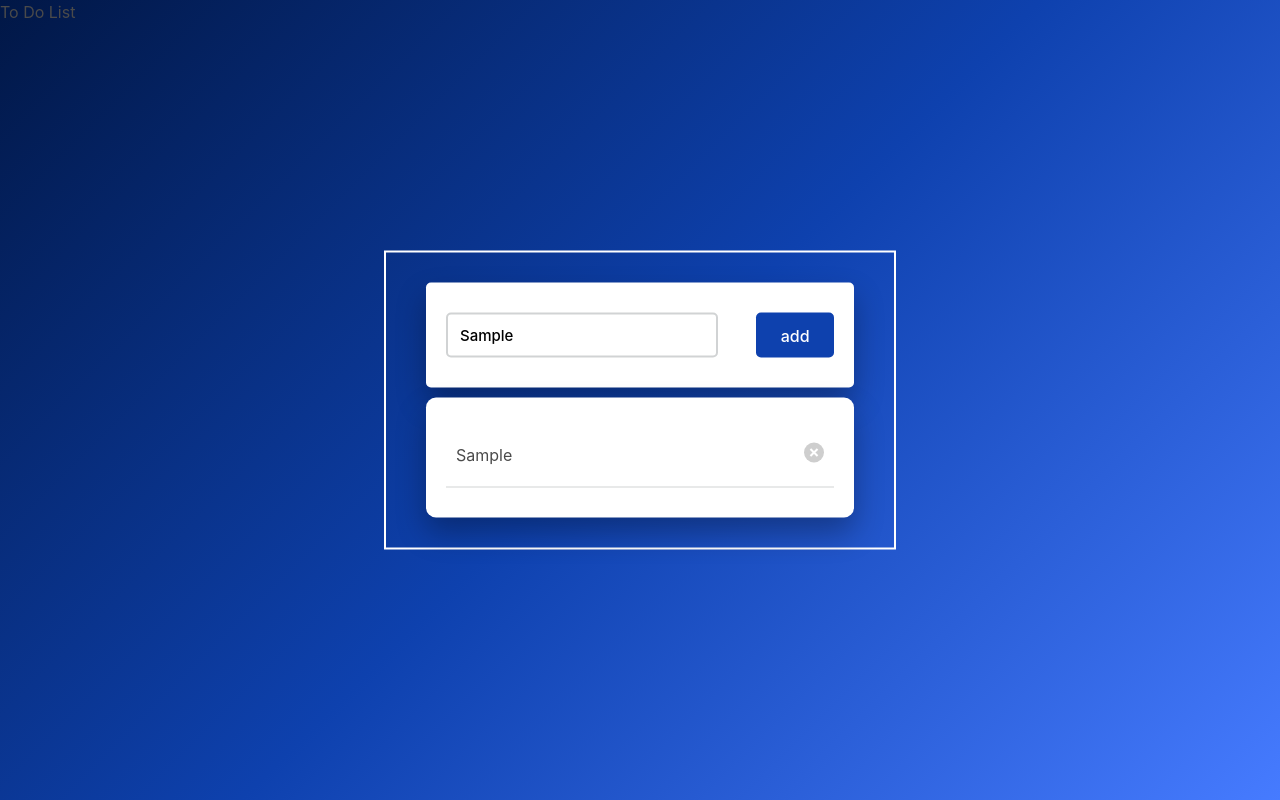
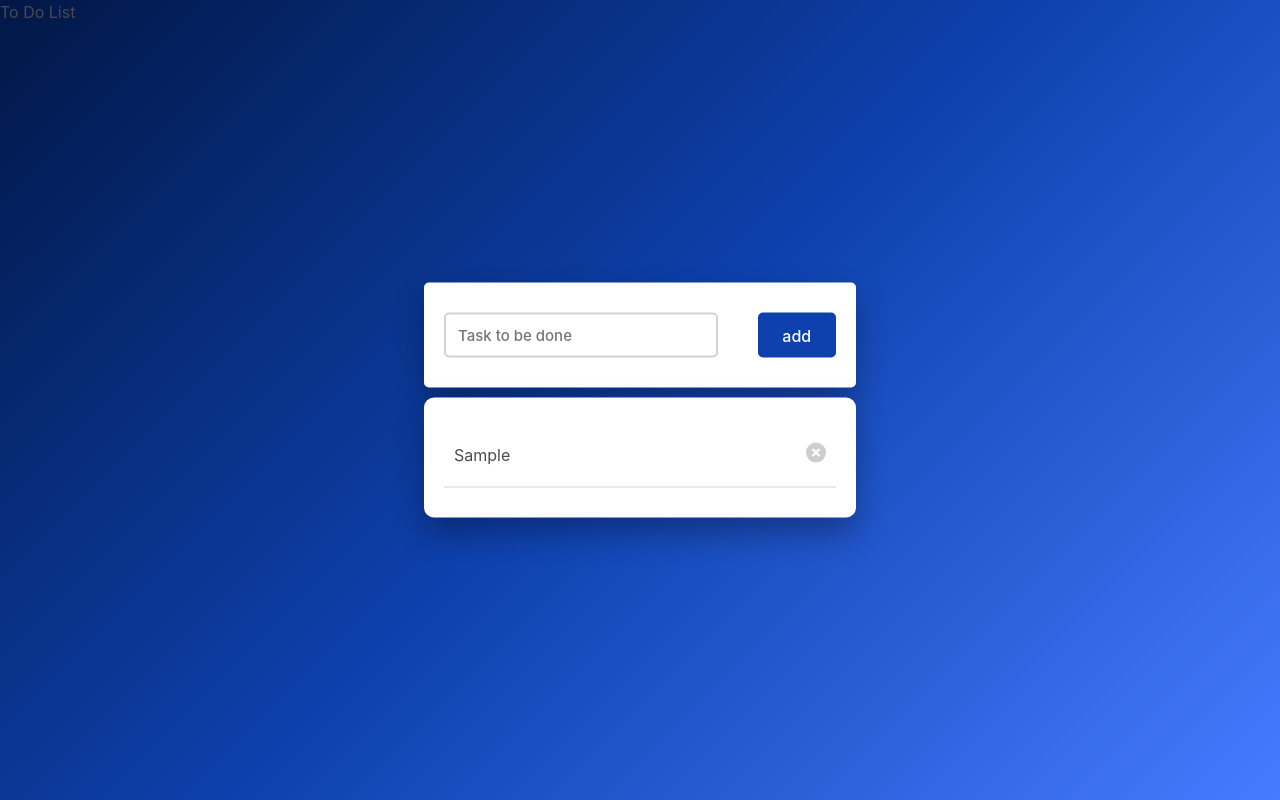
Before and after one commit to trivera777/ToDoList, a plain HTML site: page index.html in a window 1280 px wide. Both pictures are taken after typing "Sample" into the empty fields and a click on the button "add". Drawn offline with nearby package versions, Linux system fonts and the light colour scheme.

Commit message:
removed border around container

```diff
--- a/Assets/style.css
+++ b/Assets/style.css
@@ -5,7 +5,6 @@ body {
   background: linear-gradient(135deg, #011746, #0e41ae, #467bff);
 }
 .container {
-    border: 2px solid white;
     width: 40%;
     min-width: 450px;
     position: absolute;
--- a/script.js
+++ b/script.js
@@ -3,33 +3,31 @@ document.querySelector("#push").onclick = function () {
     alert("Please eneter a task!");
   } else {
     document.querySelector("#tasks").innerHTML +=
-      `
+    `
     <div class='task'>
-    <span id='taskName'>
-    ${document.querySelector("#newTask input").value}
-    </span>
+     <span id='taskName'>
+       ${document.querySelector("#newTask input").value}
+     </span>
     <button class='delete'>
-    <span class="icon-text has-text-danger">
-  <span class="icon">
-    <i class="fas fa-ban"></i>
-  </span>
-</span>
+    X
     </button>
     </div>
     `;
 
-    let currentTasks = document.querySelectorAll('.delete')
-    for(let i = 0; i < currentTasks.length; i ++){
-      currentTasks[i].onclick = function(){
-        this.parentNode.remove()
-      }
+    let currentTasks = document.querySelectorAll(".delete");
+    for (let i = 0; i < currentTasks.length; i++) {
+      currentTasks[i].onclick = function () {
+        this.parentNode.remove();
+      };
     }
 
-    let tasks = document.querySelectorAll('.tasks')
-    for (var i = 0; i < tasks.length; i++){
-      tasks[i].onclick = function(){
-        this.classList.toggle('completed')
-      }
+    let tasks = document.querySelectorAll(".tasks");
+    for (let i = 0; i < tasks.length; i++) {
+      tasks[i].onclick = function () {
+        this.classList.toggle("completed");
+      };
     }
+
+    document.querySelector("#newTask input").value = "";
   }
 };
```
